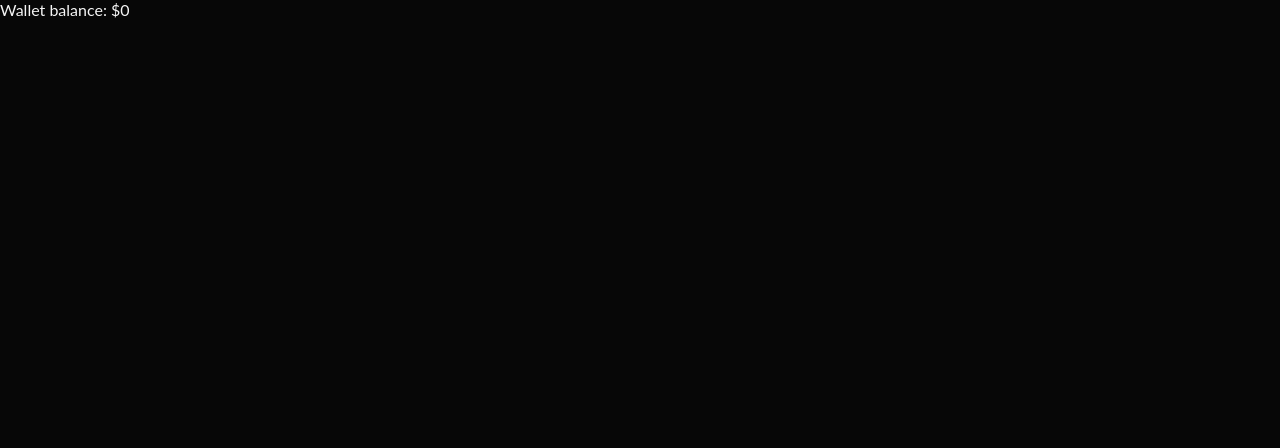
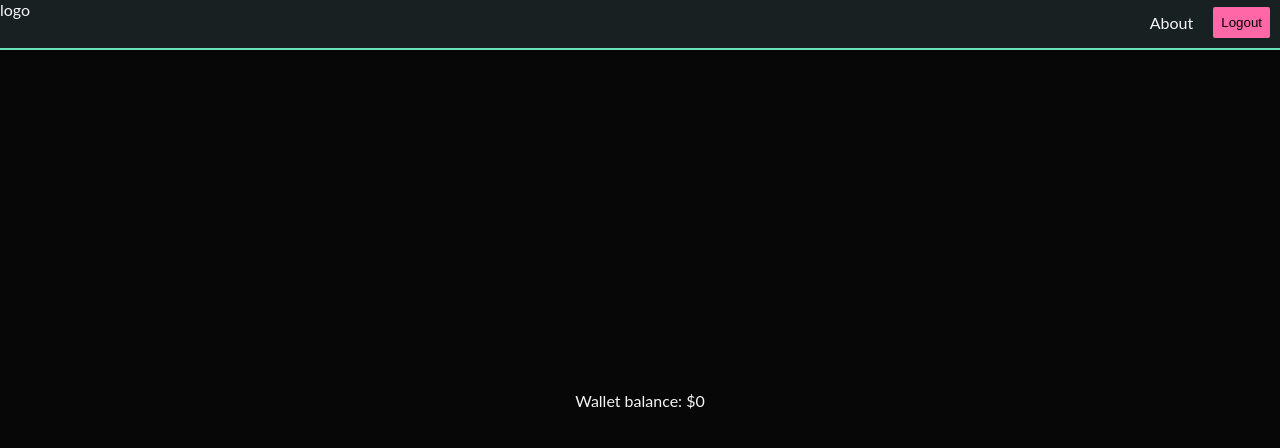
Before and after one commit to RaphaelP07/stock-app-fe, a React (Create React App) app: page /stock-app-fe/wallet in a window 1280 px wide. Shown: the top 448 px of the page. Built offline with nearby package versions, Linux system fonts and the light colour scheme; no server answers.

Commit message:
added nav

```diff
--- a/src/components/Login.jsx
+++ b/src/components/Login.jsx
@@ -3,6 +3,7 @@ import { Link, useNavigate } from "react-router-dom";
 import { GlobalContext } from "../context/GlobalState";
 import { useState, useContext, useEffect } from "react";
 import axios from "axios";
+import Nav from "./Nav";
 
 const Login = ({ setLoggedUser, setLoggedID }) => {
   const navigate = useNavigate();
@@ -56,6 +57,7 @@ const Login = ({ setLoggedUser, setLoggedID }) => {
 
   return (
     <div className='container'>
+      <Nav />
       <form onSubmit={onSubmit} noValidate>
         <div className='form-container'>
           <h1 className='form-title form'>
--- a/src/components/SignUp.jsx
+++ b/src/components/SignUp.jsx
@@ -3,6 +3,7 @@ import { Link, useNavigate } from "react-router-dom";
 import { GlobalContext } from "../context/GlobalState";
 import { useState, useContext, useEffect } from "react";
 import axios from "axios";
+import Nav from "./Nav";
 
 const SignUp = () => {
   const navigate = useNavigate();
@@ -64,6 +65,7 @@ const SignUp = () => {
 
   return (
     <div className='container'>
+      <Nav />
       <form onSubmit={onSubmit} noValidate>
         <div className='form-container'>
           <h1 className='form-title form'>
--- a/src/components/Wallet.jsx
+++ b/src/components/Wallet.jsx
@@ -1,6 +1,7 @@
 import React, { useState, useEffect, useContext } from 'react'
 import { GlobalContext } from "../context/GlobalState";
 import axios from "axios";
+import Nav from "./Nav";
 
 const Wallet = () => {
   const [balance, setBalance] = useState(0)
@@ -22,7 +23,12 @@ const Wallet = () => {
   }, []);
 
   return (
-    <div>Wallet balance: ${balance}</div>
+    <div className='container'>
+      <Nav />
+      <div className="wallet-container">
+        Wallet balance: ${balance}
+      </div>
+    </div>
   )
 }
 
```
